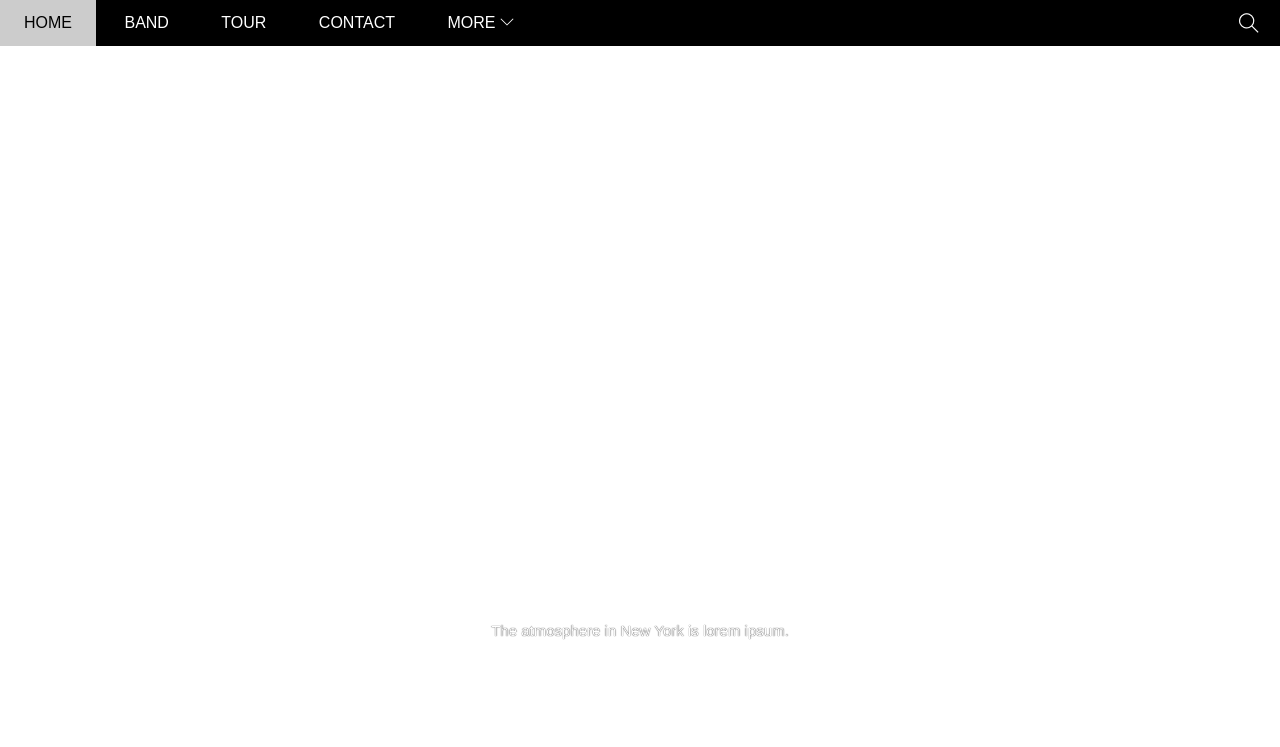
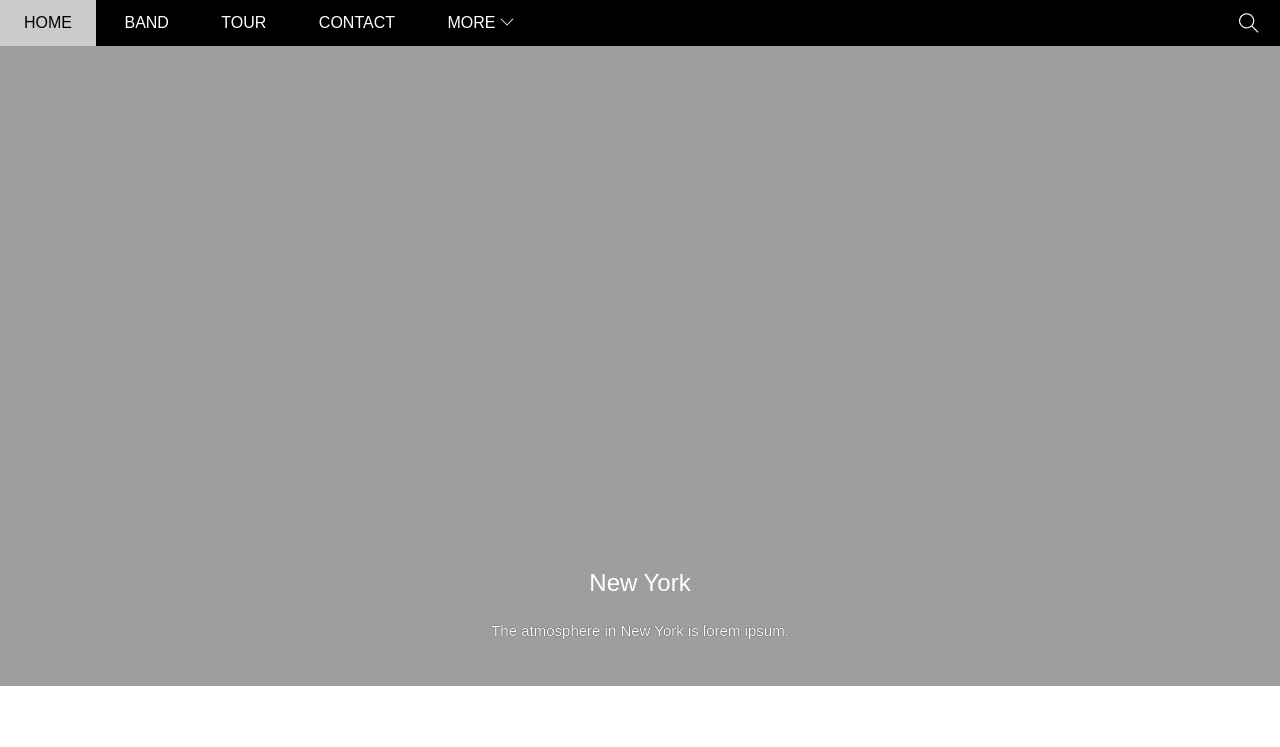
Before and after one commit to taithang/theBandWeb, a plain HTML site: page w3_band/index.html in a window 1280 px wide. Shown: the top 747 px of the page. Drawn offline with Linux system fonts and the light colour scheme; the site is published under a folder, as on GitHub Pages, so addresses that start at the root find nothing.

Commit message:
fix chicago background

```diff
--- a/w3_band/assets/css/styles.css
+++ b/w3_band/assets/css/styles.css
@@ -208,8 +208,7 @@ html {
 #slider {
   margin-top: 46px;
   padding-top: 50%;
-  background: url("/w3_band/assets/img/chicago.jpg") no-repeat top center /
-    cover;
+  background: url("../img/chicago.jpg") no-repeat top center / cover;
   position: relative;
 }
 
```
